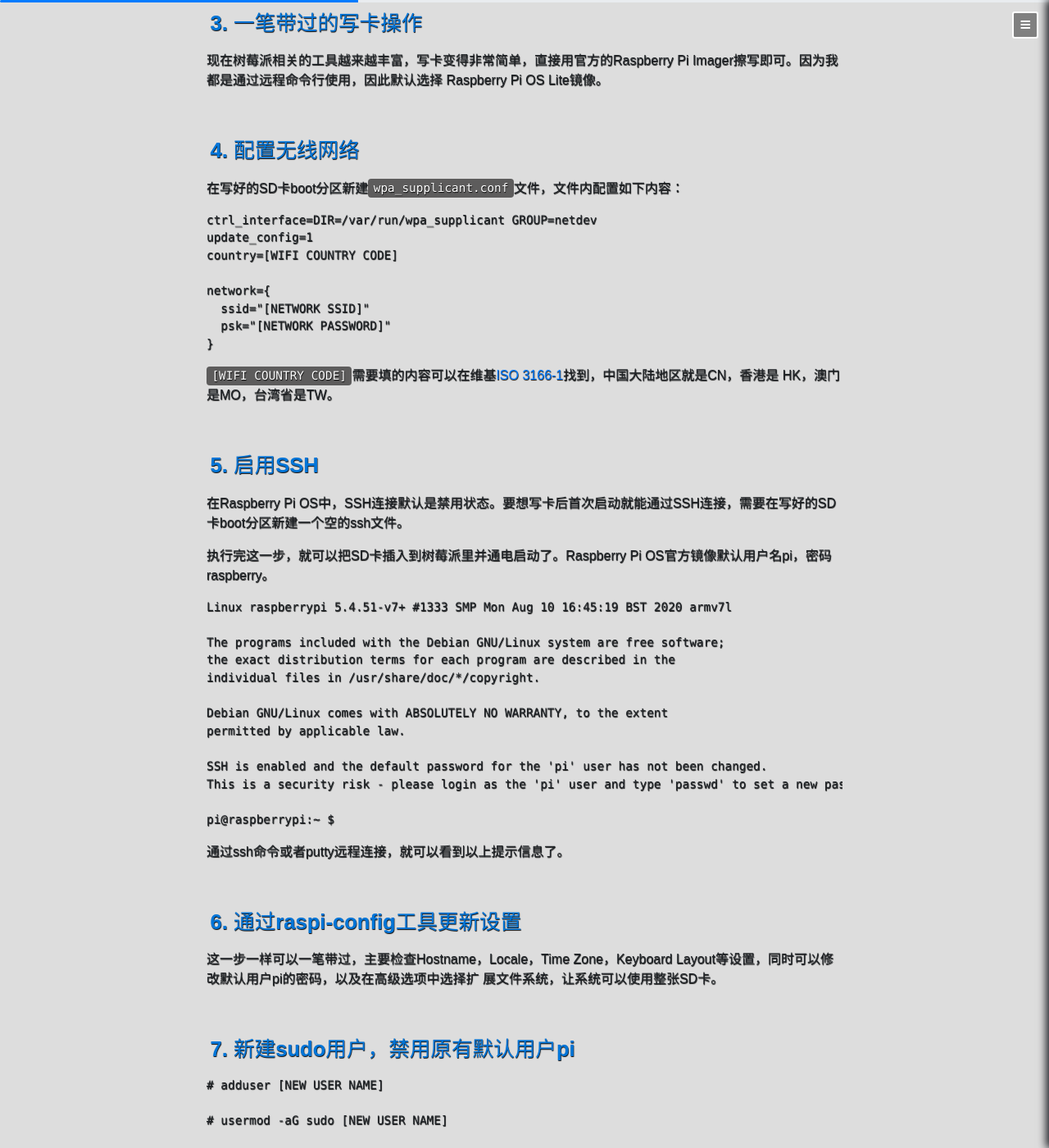
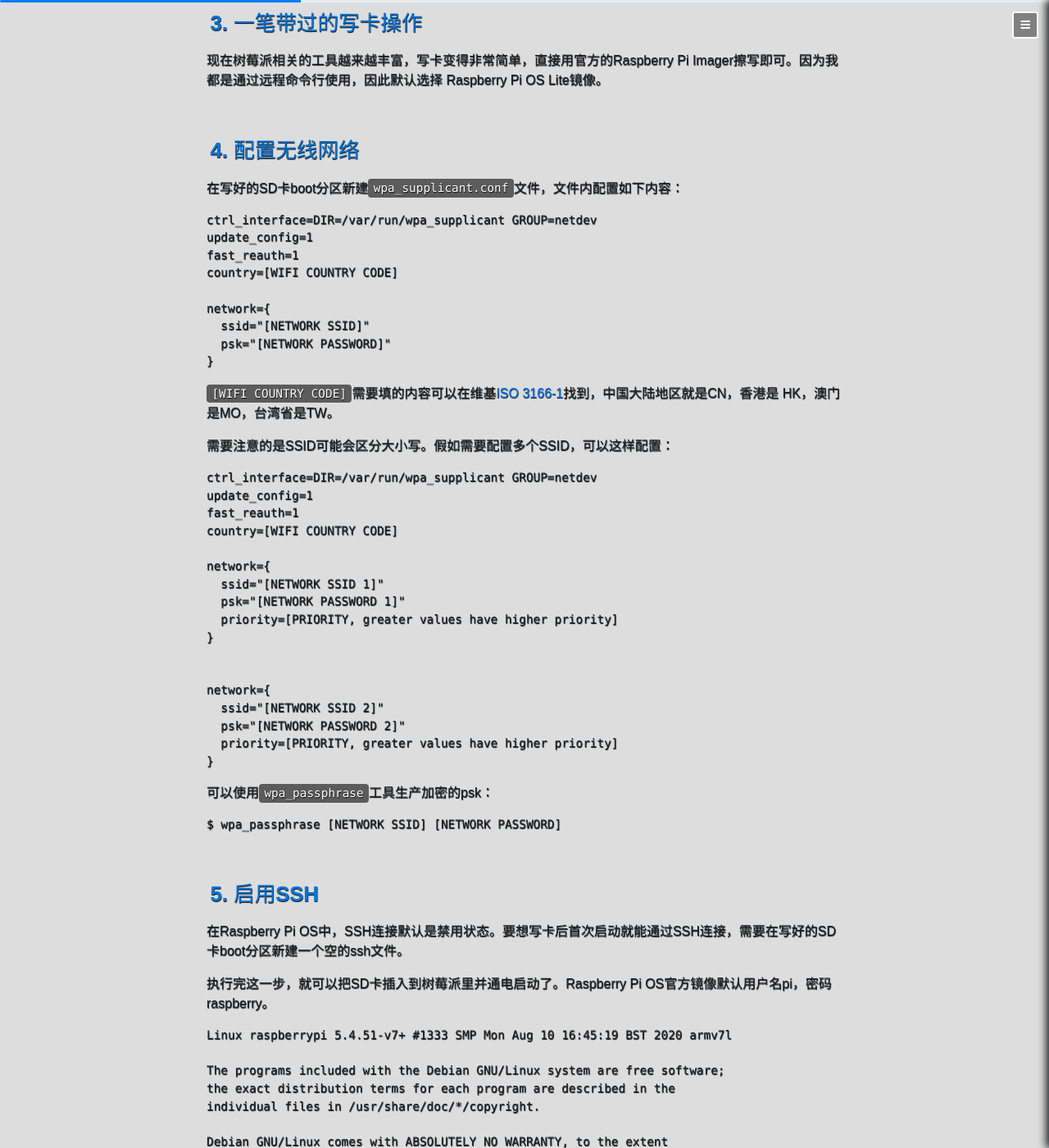
Before and after one commit to lijiulong/lijiulong.github.io, a Jekyll site: the page built from _posts/2020-11-12-1.md, in a window 1280 px wide and 1400 px high, scrolled down 926 px. Shown: the whole window at 82% size. Built offline with Jekyll 4.4.1, drawn with Linux system fonts in a browser that asks for light colours; some web fonts are replaced.

Commit message:
Update existing posts, commit draft of new post.

````diff
--- a/_posts/2020-11-12-1.md
+++ b/_posts/2020-11-12-1.md
@@ -39,17 +39,48 @@ Raspberry Pi OS Lite镜像。
 
 在写好的SD卡boot分区新建`wpa_supplicant.conf`文件，文件内配置如下内容：
 
-    ctrl_interface=DIR=/var/run/wpa_supplicant GROUP=netdev
-    update_config=1
-    country=[WIFI COUNTRY CODE]
+```
+ctrl_interface=DIR=/var/run/wpa_supplicant GROUP=netdev
+update_config=1
+fast_reauth=1
+country=[WIFI COUNTRY CODE]
 
-    network={
-      ssid="[NETWORK SSID]"
-      psk="[NETWORK PASSWORD]"
-    }
+network={
+  ssid="[NETWORK SSID]"
+  psk="[NETWORK PASSWORD]"
+}
+```
 
 `[WIFI COUNTRY CODE]`需要填的内容可以在维基[ISO 3166-1](https://en.wikipedia.org/wiki/ISO_3166-1)找到，中国大陆地区就是CN，香港是
 HK，澳门是MO，台湾省是TW。
+
+需要注意的是SSID可能会区分大小写。假如需要配置多个SSID，可以这样配置：
+
+```
+ctrl_interface=DIR=/var/run/wpa_supplicant GROUP=netdev
+update_config=1
+fast_reauth=1
+country=[WIFI COUNTRY CODE]
+
+network={
+  ssid="[NETWORK SSID 1]"
+  psk="[NETWORK PASSWORD 1]"
+  priority=[PRIORITY, greater values have higher priority]
+}
+
+
+network={
+  ssid="[NETWORK SSID 2]"
+  psk="[NETWORK PASSWORD 2]"
+  priority=[PRIORITY, greater values have higher priority]
+}
+```
+
+可以使用`wpa_passphrase`工具生产加密的psk：
+
+```
+$ wpa_passphrase [NETWORK SSID] [NETWORK PASSWORD]
+```
 
 ## 启用SSH
 
@@ -57,19 +88,21 @@ HK，澳门是MO，台湾省是TW。
 
 执行完这一步，就可以把SD卡插入到树莓派里并通电启动了。Raspberry Pi OS官方镜像默认用户名pi，密码raspberry。
 
-    Linux raspberrypi 5.4.51-v7+ #1333 SMP Mon Aug 10 16:45:19 BST 2020 armv7l
+```
+Linux raspberrypi 5.4.51-v7+ #1333 SMP Mon Aug 10 16:45:19 BST 2020 armv7l
 
-    The programs included with the Debian GNU/Linux system are free software;
-    the exact distribution terms for each program are described in the
-    individual files in /usr/share/doc/*/copyright.
+The programs included with the Debian GNU/Linux system are free software;
+the exact distribution terms for each program are described in the
+individual files in /usr/share/doc/*/copyright.
 
-    Debian GNU/Linux comes with ABSOLUTELY NO WARRANTY, to the extent
-    permitted by applicable law.
+Debian GNU/Linux comes with ABSOLUTELY NO WARRANTY, to the extent
+permitted by applicable law.
 
-    SSH is enabled and the default password for the 'pi' user has not been changed.
-    This is a security risk - please login as the 'pi' user and type 'passwd' to set a new password.
+SSH is enabled and the default password for the 'pi' user has not been changed.
+This is a security risk - please login as the 'pi' user and type 'passwd' to set a new password.
 
-    pi@raspberrypi:~ $
+pi@raspberrypi:~ $
+```
 
 通过ssh命令或者putty远程连接，就可以看到以上提示信息了。
 
````
Also changed, not shown: _posts/2020-11-13-1.md (+40 -21 lines), _posts/2020-11-17-1.md (added, +33 -0 lines), _posts/index.md (+3 -2 lines).
